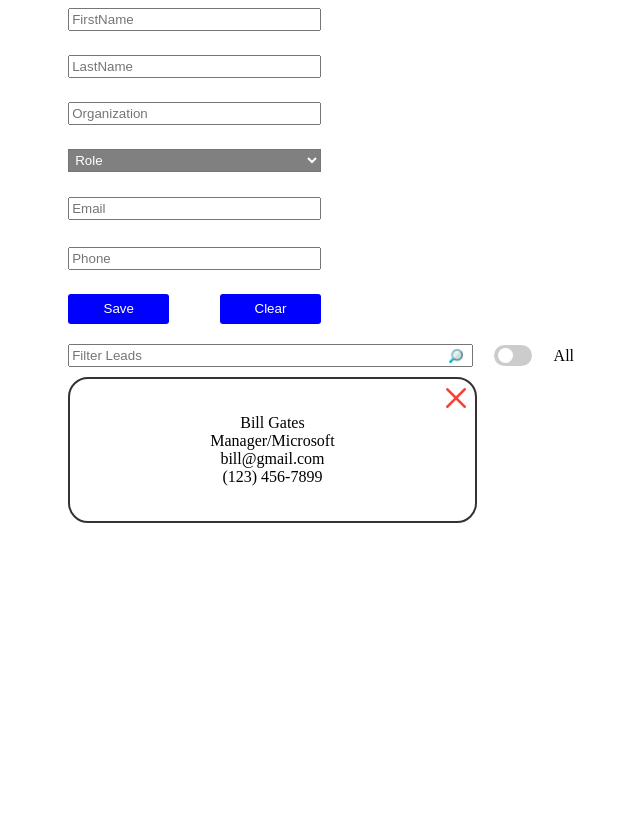
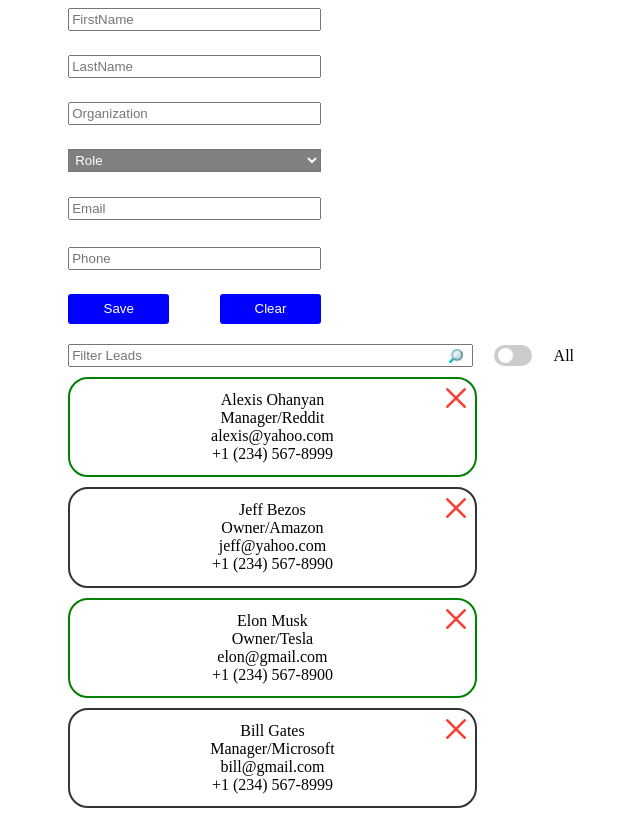
Before and after one commit to Tigran1991/Leads-Adding-App, a React (Create React App) app: page / in a window 1280 px wide. Shown: the whole page, without its empty margins (319-959 px from the left). Built offline with nearby package versions, Linux system fonts and the light colour scheme; data requests are answered from the project's data file.

Commit message:
fix server 500 error

```diff
--- a/database/db.json
+++ b/database/db.json
@@ -6,8 +6,37 @@
       "organization": "Microsoft",
       "role": "Manager",
       "email": "bill@gmail.com",
-      "phone": "(123) 456-7899",
+      "phone": "+1 (234) 567-8999",
       "id": 1
+    },
+    {
+      "firstName": "Elon",
+      "lastName": "Musk",
+      "organization": "Tesla",
+      "role": "Owner",
+      "email": "elon@gmail.com",
+      "phone": "+1 (234) 567-8900",
+      "id": 2,
+      "selected": true
+    },
+    {
+      "firstName": "Jeff",
+      "lastName": "Bezos",
+      "organization": "Amazon",
+      "role": "Owner",
+      "email": "jeff@yahoo.com",
+      "phone": "+1 (234) 567-8990",
+      "id": 3
+    },
+    {
+      "firstName": "Alexis",
+      "lastName": "Ohanyan",
+      "organization": "Reddit",
+      "role": "Manager",
+      "email": "alexis@yahoo.com",
+      "phone": "+1 (234) 567-8999",
+      "id": 4,
+      "selected": true
     }
   ]
 }
--- a/src/FormComponents/Form.js
+++ b/src/FormComponents/Form.js
@@ -14,6 +14,7 @@
 import * as Styled from "./styled"
 import { memo, useEffect, useState } from "react"
 import { useDispatch, useSelector } from "react-redux"
+import { getSelectedLeadId } from "../redux/features/selectedLeadIdReducerSlice"
 
 export const Form = memo(() => {
   const dispatch = useDispatch()
@@ -47,6 +48,7 @@
   const handleSubmit = (e) => {
     e.preventDefault()
     const leadData = createLeadData(e, selectedLeadId, selectedLead.selected)
+    console.log(leadData)
     if (emailValue.validation && phoneValue.validation) {
       if (!mustBeUpdated) {
         addLead(leadData)
@@ -54,6 +56,7 @@
       } else if (mustBeUpdated) {
         updateLead({ ...leadData })
         dispatch(setSubmitProperty(false))
+        dispatch(getSelectedLeadId(null))
         clearFormFields()
       }
     }
--- a/src/ListComponents/List.js
+++ b/src/ListComponents/List.js
@@ -2,8 +2,8 @@
 import { useGetLeadsQuery } from "../redux/app/api/apiSlice"
 import { ListItem } from "./ListItemComponents/ListItem"
 import * as Styled from "./styled"
-import { memo, useCallback, useEffect, useMemo } from "react"
-import { useDispatch, useSelector } from "react-redux"
+import { memo } from "react"
+import { useSelector } from "react-redux"
 import { filterByFilterInput, MIN_LENGTH } from "../utils"
 
 export const List = memo(() => {
@@ -24,31 +24,39 @@
   const filterValueLength = filterValue.length
   const filtering = filterState === "Selected" ? true : false
 
-  let content
-  if (isLoading) {
-    content = <p>Loading...</p>
-  } else if (isSuccess) {
+  const todo = (todo1) => {
+    return <ListItem listItemdata={todo1} key={todo1.id} />
+  }
+
+  const todo2 = () => {
     if (filterValueLength < MIN_LENGTH && !filtering) {
       content = leads.map((lead) => {
-        return <ListItem listItemdata={lead} key={lead.id} />
+        return todo(lead)
       })
     } else if (filterValueLength >= MIN_LENGTH && filtering) {
       const filteredList = leads.filter((lead) => lead.selected === true)
       const contentData = filterByFilterInput(filteredList, filterValue)
       content = contentData.map((lead) => {
-        return <ListItem listItemdata={lead} key={lead.id} />
+        return todo(lead)
       })
     } else if (filterValueLength >= MIN_LENGTH && !filtering) {
       const contentData = filterByFilterInput(leads, filterValue)
       content = contentData.map((lead) => {
-        return <ListItem listItemdata={lead} key={lead.id} />
+        return todo(lead)
       })
     } else if (filterValueLength <= MIN_LENGTH && filtering) {
       const filteredList = leads.filter((lead) => lead.selected === true)
       content = filteredList.map((lead) => {
-        return <ListItem listItemdata={lead} key={lead.id} />
+        return todo(lead)
       })
     }
+  }
+
+  let content
+  if (isLoading) {
+    content = <p>Loading...</p>
+  } else if (isSuccess) {
+    todo2()
   } else if (isError) {
     content = <p>{error}</p>
   }
```
